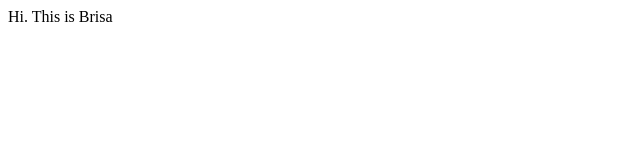
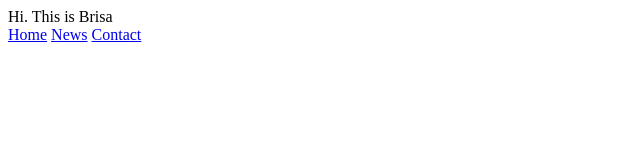
Before and after one commit to BrisaG19/Sisyphus, a plain HTML site: page index.html in a window 1280 px wide. Shown: the whole page, without its empty margins (0-640 px from the left). Drawn offline with Linux system fonts and the light colour scheme.

Commit message:
Update index.html

```diff
--- a/index.html
+++ b/index.html
@@ -5,5 +5,12 @@
 	</head>
 	<body>
 		Hi. This is Brisa
+<div class="topnav"
+     id="myTopnav">
+	<a href="home.html">Home</a>
+	<a href="news.html">News</a>
+	<a href="contact.html">Contact</a>
+	<a href="about.html"<About</a>
+		</div>
 	</body>
 </html>
```
